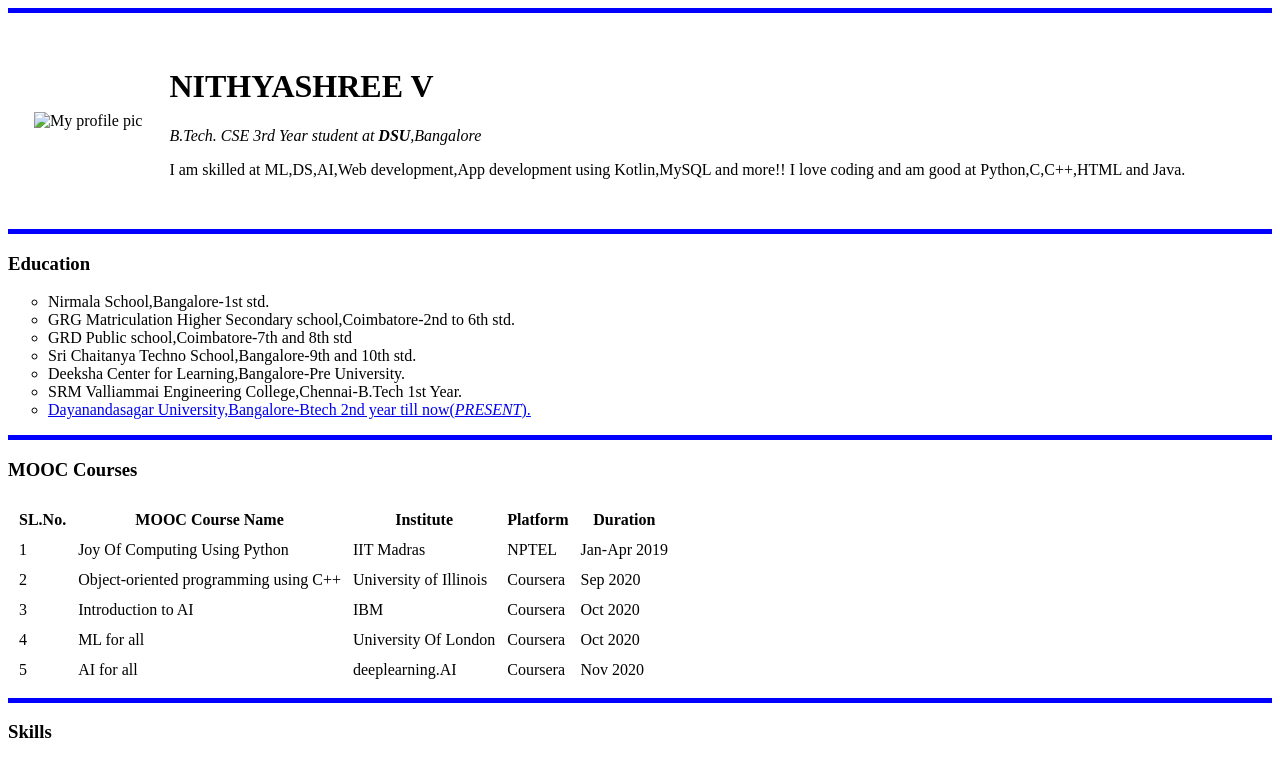
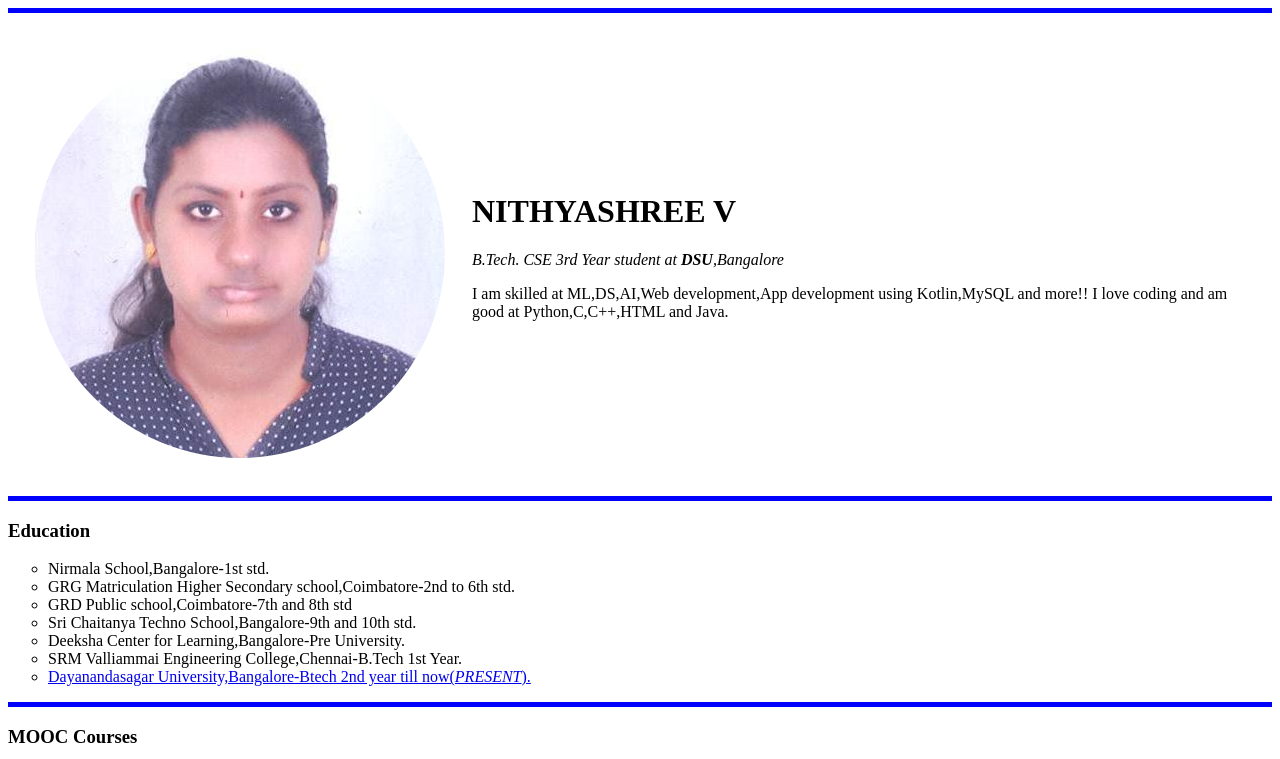
Before and after one commit to Nithyashree-2022/CV, a plain HTML site: page index.html in a window 1280 px wide. Shown: the top 759 px of the page. Drawn offline with Linux system fonts and the light colour scheme.

Commit message:
Update index.html

```diff
--- a/index.html
+++ b/index.html
@@ -14,7 +14,7 @@
     <table cellspacing="25">
       <tbody>
         <tr>
-          <td>  <img src="images/me circle.png" alt="My profile pic"></td>
+          <td>  <img src="me circle.png" alt="My profile pic"></td>
           <td><h1>NITHYASHREE V</h1>
           <p><em>B.Tech. CSE 3rd Year student at <strong>DSU</strong>,Bangalore</em></p>
           <p>
```
